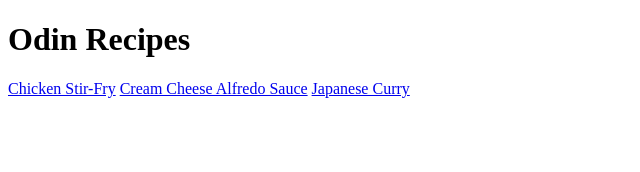
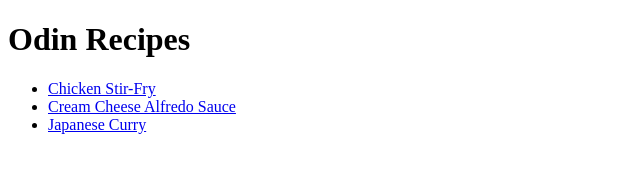
Before and after one commit to Expectum/odin-recipes, a plain HTML site: page index.html in a window 1280 px wide. Shown: the whole page, without its empty margins (0-640 px from the left). Drawn offline with Linux system fonts and the light colour scheme.

Commit message:
Add links to a list

```diff
--- a/index.html
+++ b/index.html
@@ -6,8 +6,10 @@
 </head>
 <body>
     <h1>Odin Recipes</h1>
-    <a href="./recipes/chicken_stir-fry.html">Chicken Stir-Fry</a>
-    <a href="./recipes/cream_cheese_alfredo_sauce.html">Cream Cheese Alfredo Sauce</a>
-    <a href="./recipes/japanese_curry.html">Japanese Curry</a>
+    <ul>
+    <li><a href="./recipes/chicken_stir-fry.html">Chicken Stir-Fry</a></li>
+    <li><a href="./recipes/cream_cheese_alfredo_sauce.html">Cream Cheese Alfredo Sauce</a></li>
+    <li><a href="./recipes/japanese_curry.html">Japanese Curry</a></li>
+    </ul>
 </body>
 </html>
```
